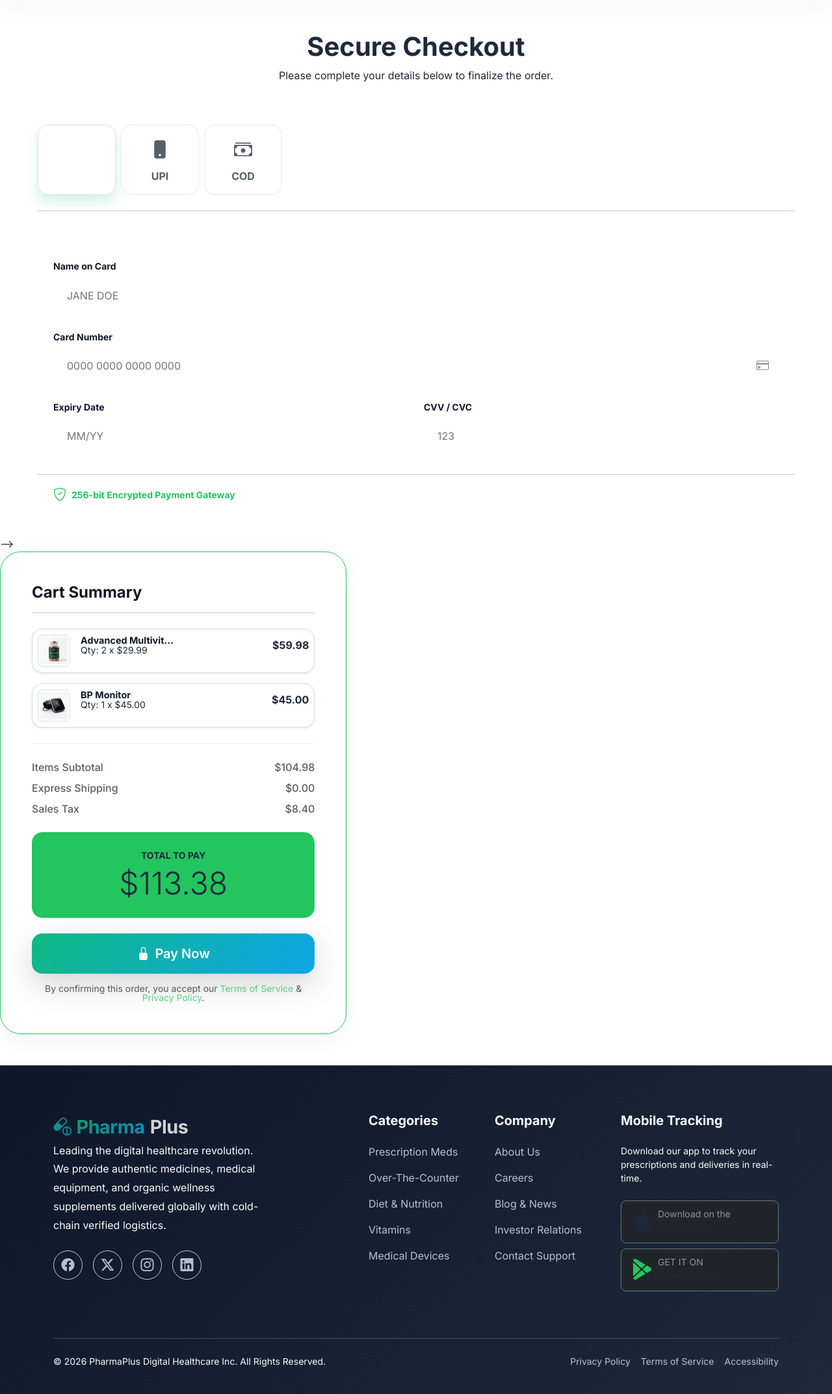
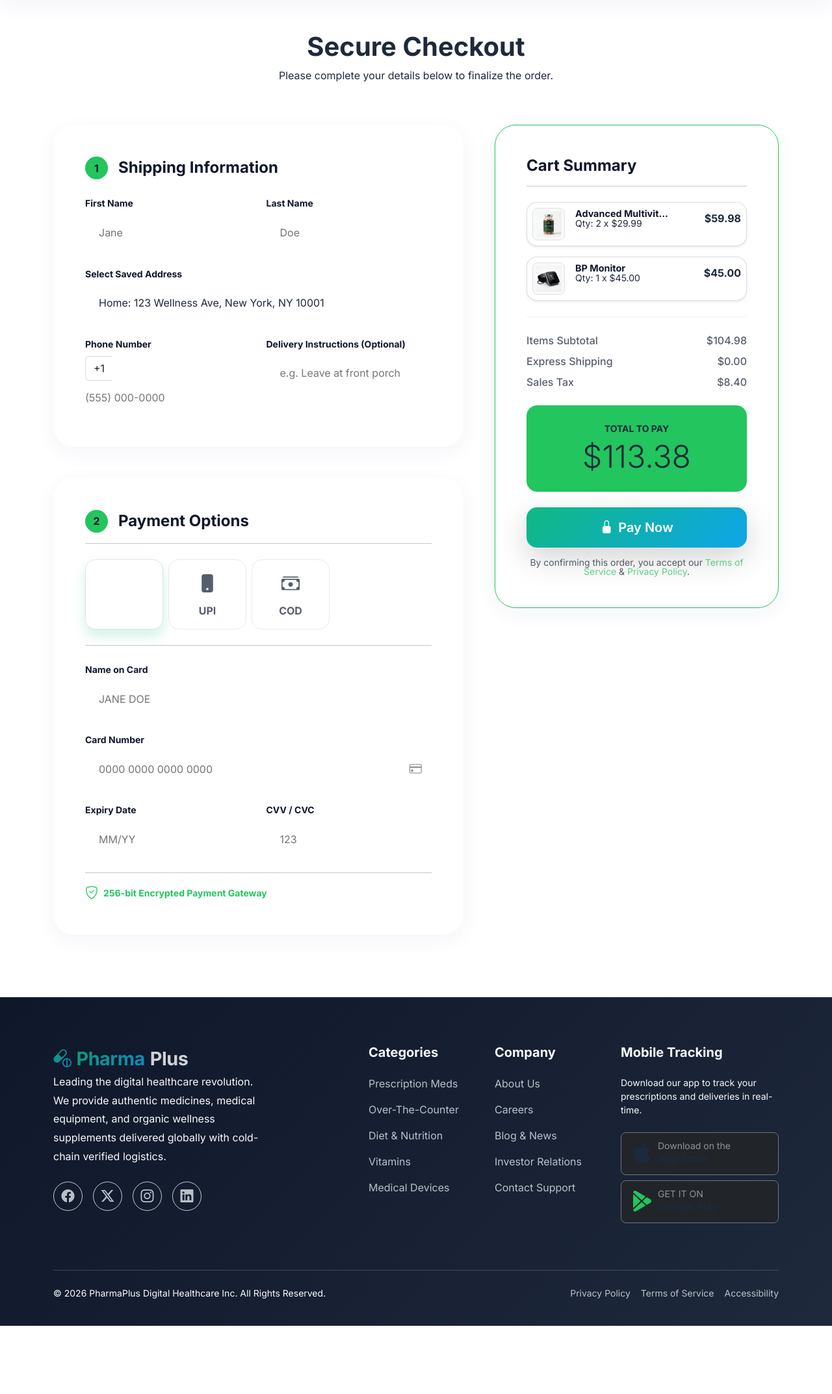
Before and after one commit to bylalit/PharmaPlus, a Django app: page /checkout/ in a window 1280 px wide. Shown: the part 130-2276 px from the top of the page at 65% size. After the commit the page ends 2171 px from the top, so only its background shows below. Run offline with Django 5.2, Linux system fonts and the light colour scheme; some libraries are stand-ins or nearby versions.

Commit message:
update new somthing web

```diff
--- a/templates/frontend/base.html
+++ b/templates/frontend/base.html
@@ -11,13 +11,14 @@
     <link href="https://cdn.jsdelivr.net/npm/bootstrap@5.3.2/dist/css/bootstrap.min.css" rel="stylesheet">
     <!-- Bootstrap Icons -->
     <link rel="stylesheet" href="https://cdn.jsdelivr.net/npm/bootstrap-icons@1.11.3/font/bootstrap-icons.min.css">
-    <!-- AOS Animation -->
+    <!-- AOS Animation start -->
     <link href="https://unpkg.com/aos@2.3.1/dist/aos.css" rel="stylesheet">
     <!-- Core Glassmorphism CSS -->
     <link rel="stylesheet" href="{% static 'css/style.css' %}">
 
     {% block extra_css %}{% endblock %}
 </head>
+
 
 <body>
 
--- a/templates/frontend/checkout.html
+++ b/templates/frontend/checkout.html
@@ -15,7 +15,7 @@
 
     <div class="row g-5">
         <!-- Left: Forms stat -->
-        <!-- <div class="col-lg-7" data-aos="fade-up">
+        <div class="col-lg-7" data-aos="fade-up">
 
             <div class="glass-container rounded-5 p-4 p-md-5 mb-5 shadow-sm border">
                 <div class="d-flex align-items-center gap-3 mb-4">
@@ -111,7 +111,7 @@
                     <i class="bi bi-shield-check fs-5"></i> 256-bit Encrypted Payment Gateway
                 </div>
             </div>
-        </div> -->
+        </div>
 
         <!-- Right: Summary & Checkout -->
         <div class="col-lg-5" data-aos="fade-left">
```
